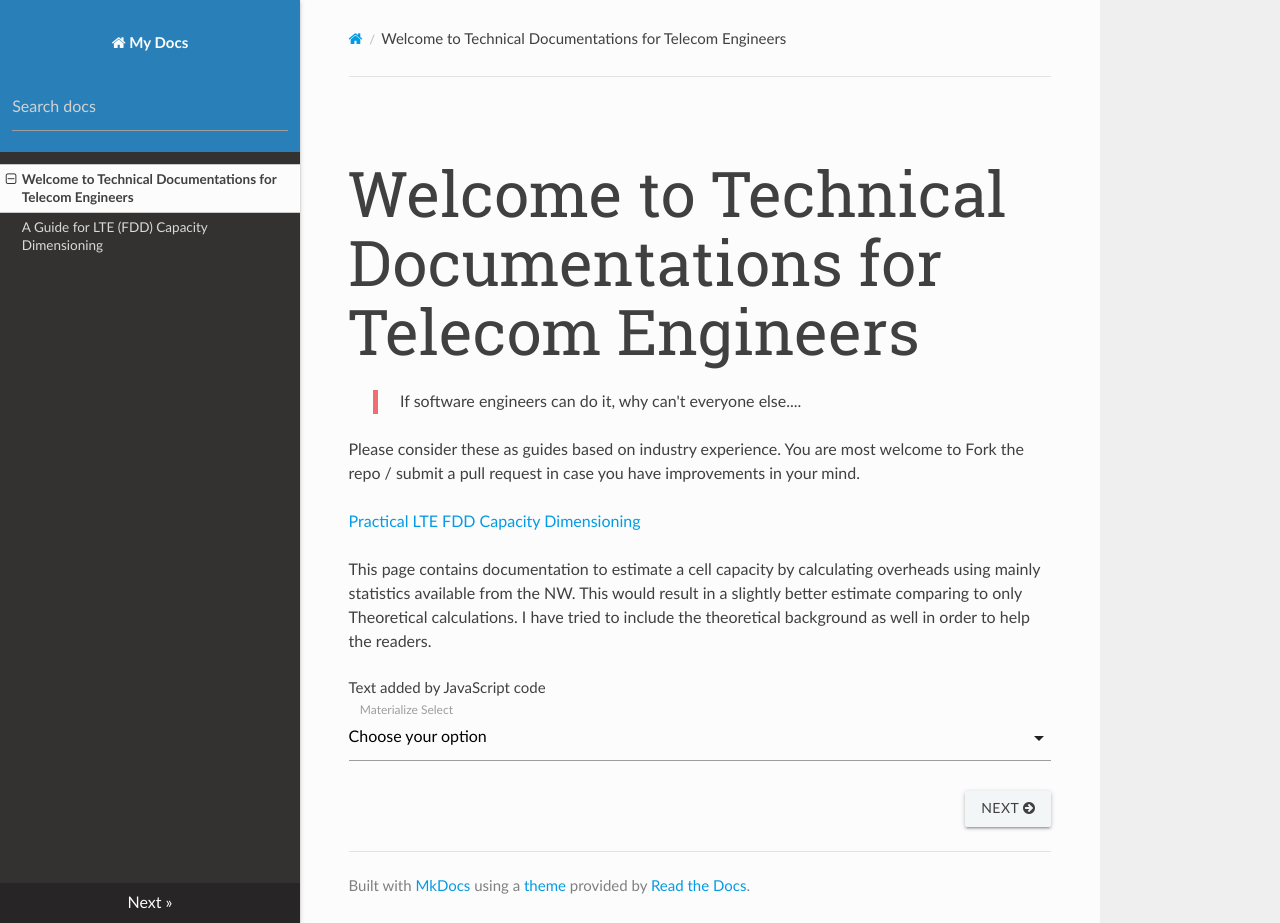
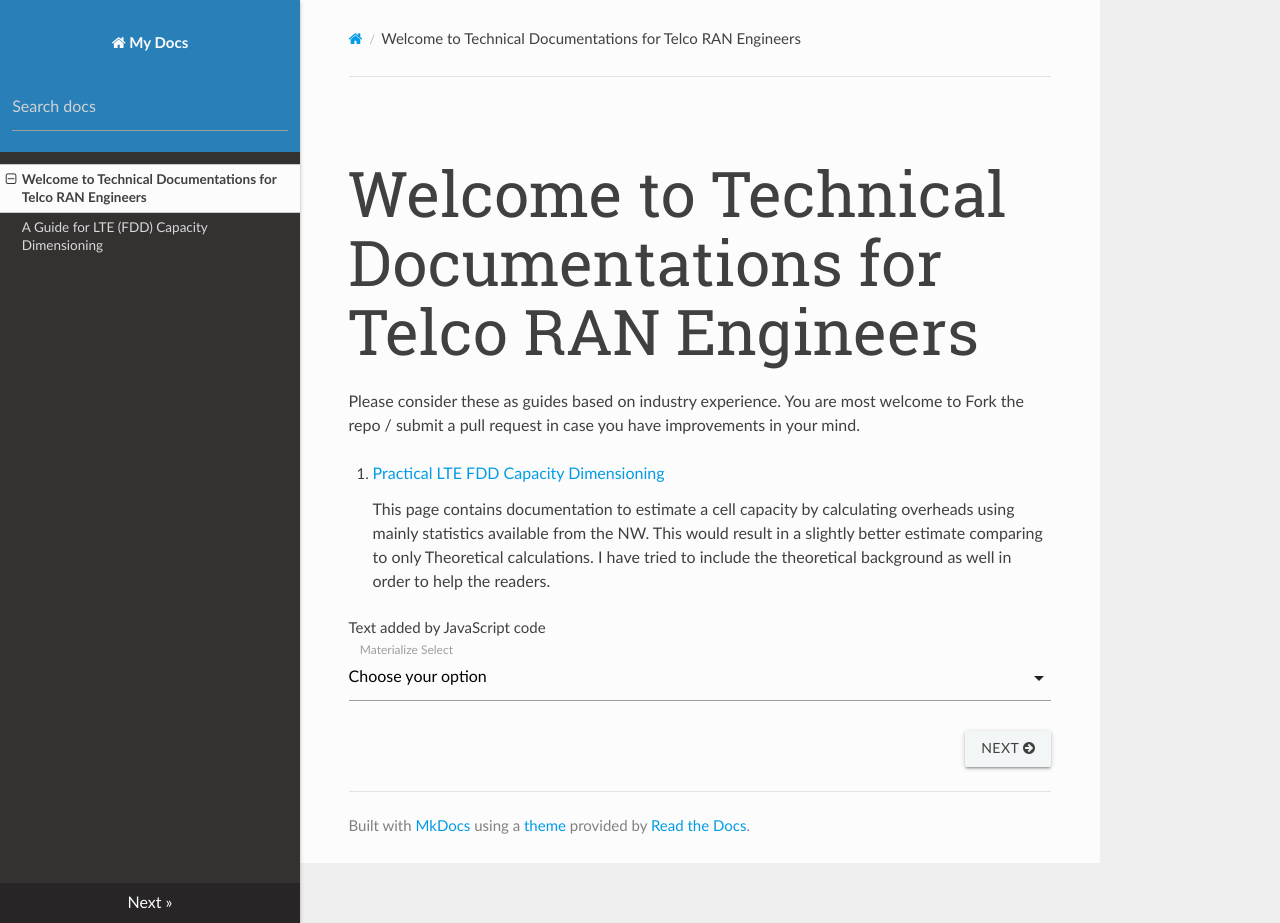
Before and after one commit to aliasgherman/documentations, an MkDocs documentation site: the page built from docs/index.md, in a window 1280 px wide and 923 px high. Built offline with MkDocs 1.6.1, drawn with Linux system fonts in a browser that asks for light colours; nearby versions of some CDN libraries.

Commit message:
Update index.md

```diff
--- a/docs/index.md
+++ b/docs/index.md
@@ -1,14 +1,12 @@
-# Welcome to Technical Documentations for Telecom Engineers
-
-> If software engineers can do it, why can't everyone else....
+# Welcome to Technical Documentations for Telco RAN Engineers
 
 Please consider these as guides based on industry experience. You are most welcome to Fork the repo / submit a pull request in case you have improvements in your mind.
 
 
-[**Practical LTE FDD Capacity Dimensioning**](ltefdddimensioning.md)
+1. [**Practical LTE FDD Capacity Dimensioning**](ltefdddimensioning.md)
 
-This page contains documentation to estimate a cell capacity by calculating overheads using mainly statistics available from the NW. This would result in a slightly better estimate comparing to only Theoretical calculations.
-I have tried to include the theoretical background as well in order to help the readers.
+    This page contains documentation to estimate a cell capacity by calculating overheads using mainly statistics available from the NW. This would result in a slightly better estimate comparing to only Theoretical calculations.
+    I have tried to include the theoretical background as well in order to help the readers.
 
 <link rel="stylesheet" href="https://cdnjs.cloudflare.com/ajax/libs/materialize/1.0.0/css/materialize.min.css">
 
```
